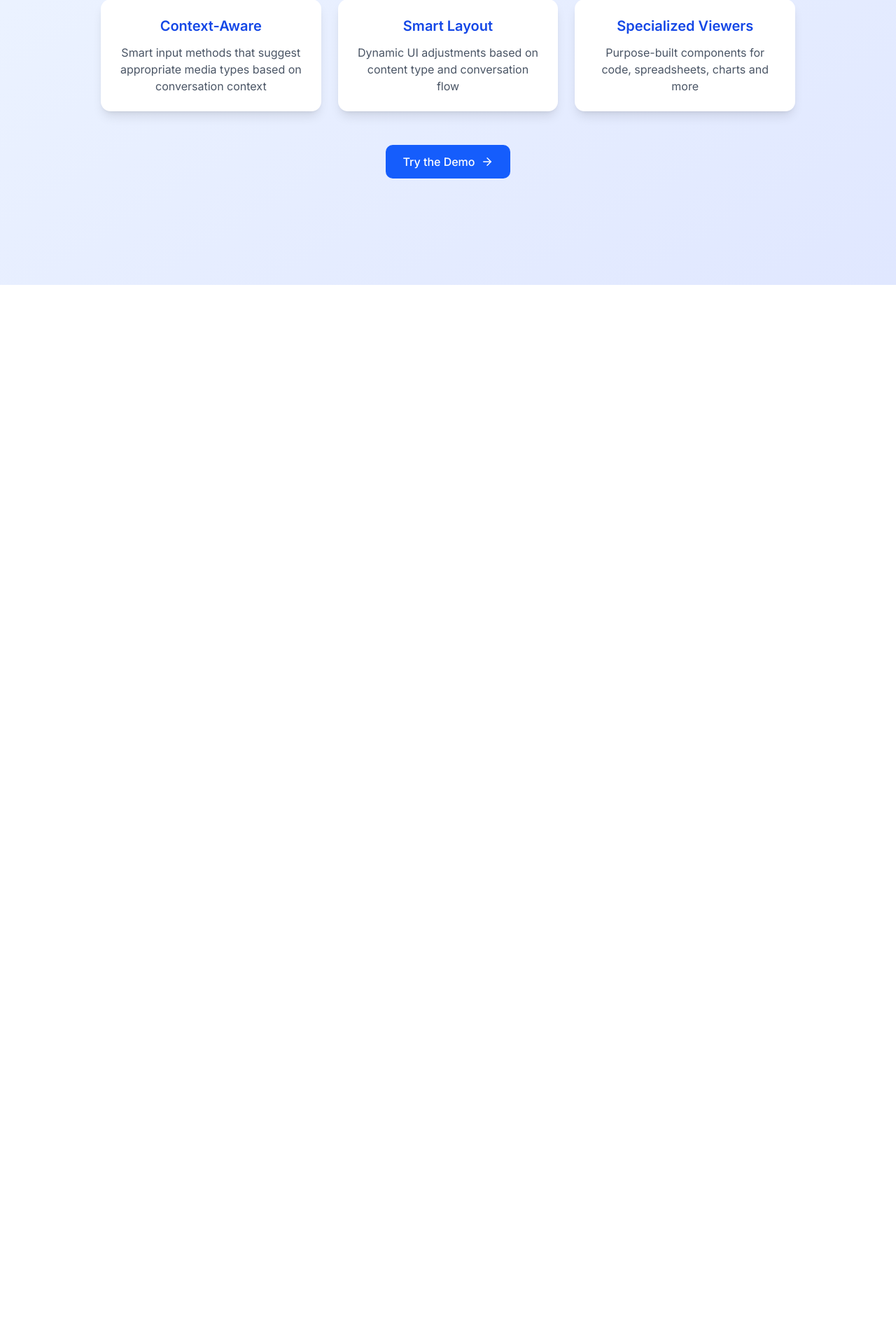
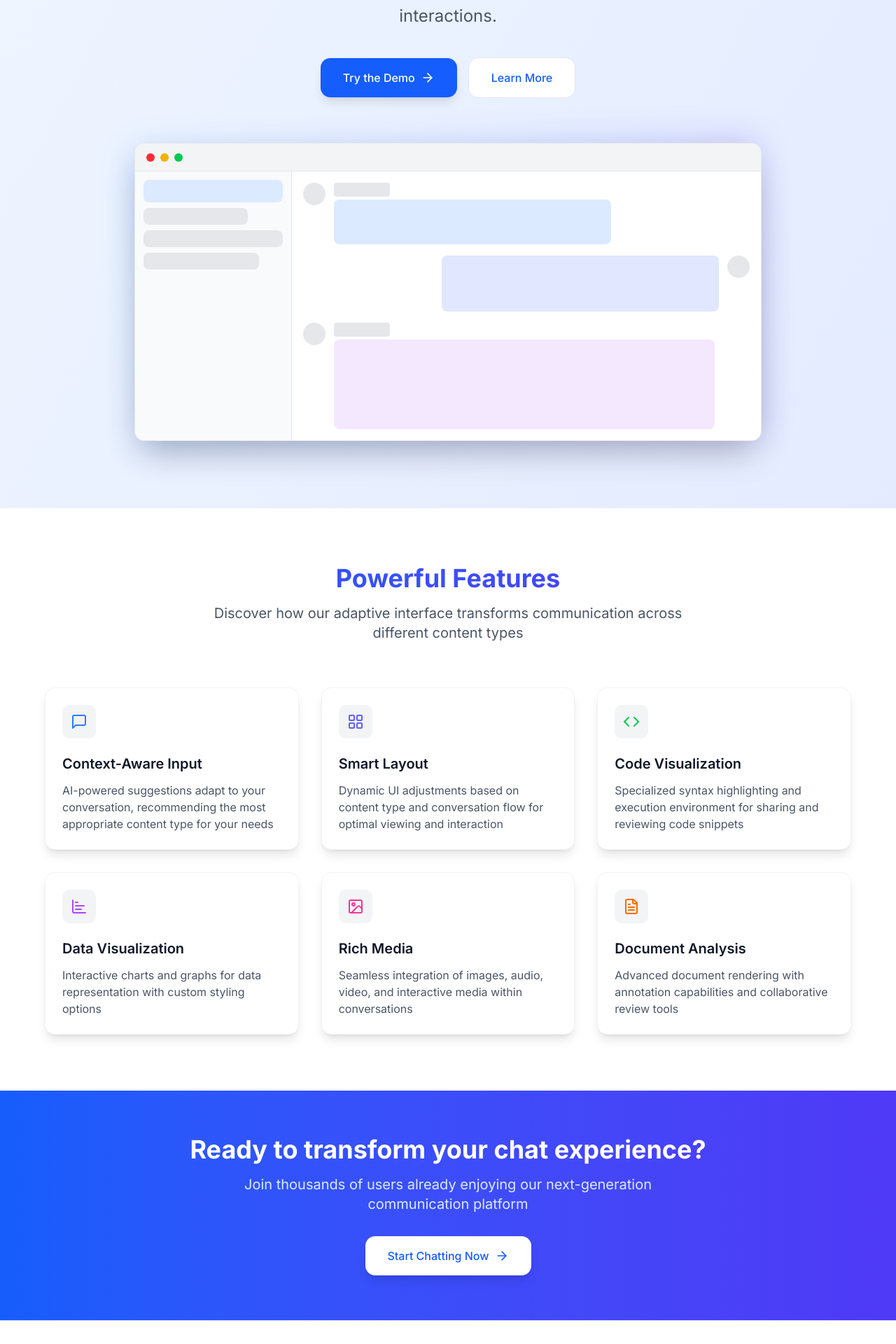
Before and after one commit to LoordhuJeyakumar/chat-flex, a Next.js app: page / in a window 1280 px wide. Shown: the part 393-2313 px from the top of the page at 70% size. Before the commit the page ends 800 px from the top, so only its background shows below. Built offline with nearby package versions, Linux system fonts and the light colour scheme.

Commit message:
refactor(README, page): update project branding to Chat-Flex, enhance homepage layout and features section, and improve API route parameter handling for better clarity and user experience

```diff
--- a/src/app/api/mock/[id]/route.ts
+++ b/src/app/api/mock/[id]/route.ts
@@ -11,10 +11,9 @@
 
 export async function GET(
   request: NextRequest,
-  context: { params: { id: string } }
+  { params }: { params: { id: string } }
 ) {
-  // Always access params in an async environment - proper destructuring
-  const { id } = context.params;
+  const { id } = params;
   console.log(`GET /${id}: Looking up conversation`);
 
   try {
--- a/src/app/page.tsx
+++ b/src/app/page.tsx
@@ -1,46 +1,186 @@
 import Link from 'next/link';
-import { ArrowRight } from 'lucide-react';
+import { ArrowRight, MessageSquare, LayoutGrid, Code, ChartBar, ImageIcon, FileText } from 'lucide-react';
+
 
 export default function Home() {
   return (
-    <div className="min-h-screen flex flex-col items-center justify-center bg-gradient-to-br from-blue-50 to-indigo-100 dark:from-gray-900 dark:to-blue-900">
-      <div className="w-full max-w-5xl px-4 py-16 text-center">
-        <h1 className="text-4xl md:text-6xl font-bold mb-6 bg-clip-text text-transparent bg-gradient-to-r from-blue-600 to-indigo-600 dark:from-blue-400 dark:to-indigo-400">
+    <div className="min-h-screen flex flex-col bg-gradient-to-br from-blue-50 to-indigo-100 dark:from-gray-900 dark:to-blue-950">
+      {/* Hero Section */}
+      <div className="flex-1 w-full flex flex-col items-center justify-center px-4 py-16 md:py-24">
+        <div className="absolute top-0 left-0 w-full h-64 bg-gradient-to-b from-blue-200/20 dark:from-blue-900/20 to-transparent" />
+
+        <div className="relative w-full max-w-6xl mx-auto text-center z-10">
+          {/* Animated Badge */}
+          <div className="inline-flex items-center px-3 py-1 mb-6 rounded-full bg-blue-100 dark:bg-blue-900/50 border border-blue-200 dark:border-blue-800">
+            <div className="w-2 h-2 rounded-full bg-green-500 mr-2 animate-pulse" />
+            <span className="text-sm font-medium text-blue-800 dark:text-blue-300">Next Generation UI</span>
+          </div>
+
+          <h1 className="text-5xl md:text-7xl font-bold mb-6 bg-clip-text text-transparent bg-gradient-to-r from-blue-600 via-indigo-600 to-purple-600 dark:from-blue-400 dark:via-indigo-400 dark:to-purple-400 tracking-tight">
             Adaptive Multi-Modal Chat Interface
           </h1>
 
-        <p className="text-xl mb-10 max-w-3xl mx-auto text-gray-600 dark:text-gray-300">
-          A next-generation chat experience that goes beyond text to handle rich media intelligently
+          <p className="text-xl md:text-2xl mb-10 max-w-3xl mx-auto text-gray-600 dark:text-gray-300 leading-relaxed">
+            Experience communication reimagined — a chat platform that intelligently adapts to <span className="text-blue-600 dark:text-blue-400 font-semibold">multiple content types</span> for truly seamless interactions.
           </p>
 
-        <div className="grid md:grid-cols-3 gap-6 mb-12">
+          <div className="flex flex-col md:flex-row items-center justify-center gap-4 mb-16">
+            <Link href="/chat" className="inline-flex items-center px-8 py-4 bg-blue-600 hover:bg-blue-700 text-white font-medium rounded-xl transition-all transform hover:scale-105 shadow-lg hover:shadow-blue-500/25">
+              Try the Demo
+              <ArrowRight className="ml-2" size={20} />
+            </Link>
+            <a href="#features" className="inline-flex items-center px-8 py-4 bg-white dark:bg-gray-800 text-blue-600 dark:text-blue-400 font-medium rounded-xl hover:bg-gray-50 dark:hover:bg-gray-700 transition-all border border-gray-200 dark:border-gray-700">
+              Learn More
+            </a>
+          </div>
+
+          {/* Preview Mockup */}
+          <div className="relative max-w-4xl mx-auto">
+            <div className="absolute inset-0 bg-gradient-to-r from-blue-500 to-indigo-600 rounded-2xl blur-xl opacity-20 dark:opacity-30 transform -rotate-1"></div>
+            <div className="relative bg-white dark:bg-gray-850 rounded-xl border border-gray-200 dark:border-gray-800 shadow-2xl overflow-hidden">
+              <div className="h-10 bg-gray-100 dark:bg-gray-800 border-b border-gray-200 dark:border-gray-700 flex items-center px-4">
+                <div className="flex space-x-2">
+                  <div className="w-3 h-3 rounded-full bg-red-500" />
+                  <div className="w-3 h-3 rounded-full bg-yellow-500" />
+                  <div className="w-3 h-3 rounded-full bg-green-500" />
+                </div>
+              </div>
+              <div className="flex h-80 md:h-96">
+                <div className="w-1/4 bg-gray-50 dark:bg-gray-900 border-r border-gray-200 dark:border-gray-700 p-3">
+                  <div className="h-8 bg-blue-100 dark:bg-blue-900/30 rounded-md mb-2"></div>
+                  <div className="h-6 bg-gray-200 dark:bg-gray-800 rounded-md mb-2 w-3/4"></div>
+                  <div className="h-6 bg-gray-200 dark:bg-gray-800 rounded-md mb-2"></div>
+                  <div className="h-6 bg-gray-200 dark:bg-gray-800 rounded-md w-5/6"></div>
+                </div>
+                <div className="flex-1 p-4">
+                  <div className="flex mb-4">
+                    <div className="w-8 h-8 rounded-full bg-gray-200 dark:bg-gray-700"></div>
+                    <div className="ml-3 flex-1">
+                      <div className="h-5 bg-gray-200 dark:bg-gray-700 rounded w-20 mb-1"></div>
+                      <div className="h-16 bg-blue-100 dark:bg-blue-900/20 rounded-md w-2/3"></div>
+                    </div>
+                  </div>
+                  <div className="flex mb-4 justify-end">
+                    <div className="mr-3 flex-1 flex justify-end">
+                      <div className="h-20 bg-indigo-100 dark:bg-indigo-900/20 rounded-md w-2/3"></div>
+                    </div>
+                    <div className="w-8 h-8 rounded-full bg-gray-200 dark:bg-gray-700"></div>
+                  </div>
+                  <div className="flex mb-4">
+                    <div className="w-8 h-8 rounded-full bg-gray-200 dark:bg-gray-700"></div>
+                    <div className="ml-3 flex-1">
+                      <div className="h-5 bg-gray-200 dark:bg-gray-700 rounded w-20 mb-1"></div>
+                      <div className="h-32 bg-purple-100 dark:bg-purple-900/20 rounded-md w-11/12"></div>
+                    </div>
+                  </div>
+                </div>
+              </div>
+            </div>
+          </div>
+        </div>
+      </div>
+
+      {/* Features Section */}
+      <section id="features" className="w-full bg-white dark:bg-gray-900 py-20 px-4">
+        <div className="max-w-6xl mx-auto">
+          <div className="text-center mb-16">
+            <h2 className="text-3xl md:text-4xl font-bold mb-4 bg-clip-text text-transparent bg-gradient-to-r from-blue-600 to-indigo-600 dark:from-blue-400 dark:to-indigo-400">
+              Powerful Features
+            </h2>
+            <p className="text-xl text-gray-600 dark:text-gray-300 max-w-2xl mx-auto">
+              Discover how our adaptive interface transforms communication across different content types
+            </p>
+          </div>
+
+          <div className="grid md:grid-cols-2 lg:grid-cols-3 gap-8">
             <FeatureCard
-            title="Context-Aware"
-            description="Smart input methods that suggest appropriate media types based on conversation context"
+              icon={<MessageSquare className="text-blue-500" size={24} />}
+              title="Context-Aware Input"
+              description="AI-powered suggestions adapt to your conversation, recommending the most appropriate content type for your needs"
             />
             <FeatureCard
+              icon={<LayoutGrid className="text-indigo-500" size={24} />}
               title="Smart Layout"
-            description="Dynamic UI adjustments based on content type and conversation flow"
+              description="Dynamic UI adjustments based on content type and conversation flow for optimal viewing and interaction"
             />
             <FeatureCard
-            title="Specialized Viewers"
-            description="Purpose-built components for code, spreadsheets, charts and more"
+              icon={<Code className="text-green-500" size={24} />}
+              title="Code Visualization"
+              description="Specialized syntax highlighting and execution environment for sharing and reviewing code snippets"
+            />
+            <FeatureCard
+              icon={<ChartBar className="text-purple-500" size={24} />}
+              title="Data Visualization"
+              description="Interactive charts and graphs for data representation with custom styling options"
+            />
+            <FeatureCard
+              icon={<ImageIcon className="text-pink-500" size={24} />}
+              title="Rich Media"
+              description="Seamless integration of images, audio, video, and interactive media within conversations"
+            />
+            <FeatureCard
+              icon={<FileText className="text-orange-500" size={24} />}
+              title="Document Analysis"
+              description="Advanced document rendering with annotation capabilities and collaborative review tools"
             />
           </div>
+        </div>
+      </section>
 
-        <Link href="/chat" className="inline-flex items-center px-6 py-3 bg-blue-600 hover:bg-blue-700 text-white font-medium rounded-lg transition-colors">
-          Try the Demo
-          <ArrowRight className="ml-2" size={18} />
+      {/* CTA Section */}
+      <section className="w-full bg-gradient-to-r from-blue-600 to-indigo-600 dark:from-blue-800 dark:to-indigo-800 py-16 px-4">
+        <div className="max-w-4xl mx-auto text-center">
+          <h2 className="text-3xl md:text-4xl font-bold mb-4 text-white">
+            Ready to transform your chat experience?
+          </h2>
+          <p className="text-xl text-blue-100 mb-8 max-w-2xl mx-auto">
+            Join thousands of users already enjoying our next-generation communication platform
+          </p>
+          <Link href="/chat" className="inline-flex items-center px-8 py-4 bg-white hover:bg-gray-100 text-blue-600 font-medium rounded-xl transition-all transform hover:scale-105 shadow-lg">
+            Start Chatting Now
+            <ArrowRight className="ml-2" size={20} />
           </Link>
         </div>
+      </section>
+
+      {/* Footer */}
+      <footer className="w-full bg-white dark:bg-gray-900 border-t border-gray-200 dark:border-gray-800 py-8 px-4">
+        <div className="max-w-6xl mx-auto flex flex-col md:flex-row justify-between items-center">
+          <div className="mb-4 md:mb-0">
+            <span className="text-xl font-bold bg-clip-text text-transparent bg-gradient-to-r from-blue-600 to-indigo-600 dark:from-blue-400 dark:to-indigo-400">
+              Chat-Flex
+            </span>
+            <p className="text-sm text-gray-500 dark:text-gray-400">
+              &copy; 2025 Adaptive Multi-Modal Chat Interface
+            </p>
+          </div>
+          <div className="flex space-x-6">
+            <a href="#" className="text-gray-500 hover:text-blue-600 dark:text-gray-400 dark:hover:text-blue-400">
+              About
+            </a>
+            <a href="#" className="text-gray-500 hover:text-blue-600 dark:text-gray-400 dark:hover:text-blue-400">
+              Docs
+            </a>
+            <a href="#" className="text-gray-500 hover:text-blue-600 dark:text-gray-400 dark:hover:text-blue-400">
+              Blog
+            </a>
+            <a href="#" className="text-gray-500 hover:text-blue-600 dark:text-gray-400 dark:hover:text-blue-400">
+              GitHub
+            </a>
+          </div>
+        </div>
+      </footer>
     </div>
   );
 }
 
-function FeatureCard({ title, description }: { title: string; description: string }) {
+function FeatureCard({ icon, title, description }: { icon: React.ReactNode; title: string; description: string }) {
   return (
-    <div className="bg-white dark:bg-gray-800 rounded-xl p-6 shadow-lg">
-      <h3 className="text-xl font-semibold mb-3 text-blue-700 dark:text-blue-400">
+    <div className="bg-white dark:bg-gray-800 rounded-xl p-6 shadow-lg hover:shadow-xl transition-all border border-gray-100 dark:border-gray-700 hover:border-blue-200 dark:hover:border-blue-900 group">
+      <div className="mb-4 p-3 bg-gray-100 dark:bg-gray-700 inline-block rounded-lg group-hover:bg-blue-100 dark:group-hover:bg-blue-900/30 transition-colors">
+        {icon}
+      </div>
+      <h3 className="text-xl font-semibold mb-3 text-gray-900 dark:text-gray-100 group-hover:text-blue-600 dark:group-hover:text-blue-400 transition-colors">
         {title}
       </h3>
       <p className="text-gray-600 dark:text-gray-300">
```
Also changed, not shown: 1 other file (tests, documents, lock files or other folders). Lines whose indentation alone changed are shown as unchanged.
